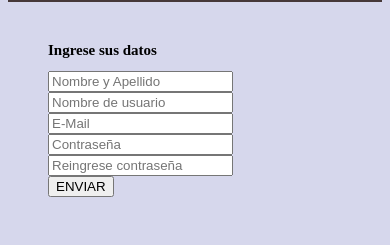
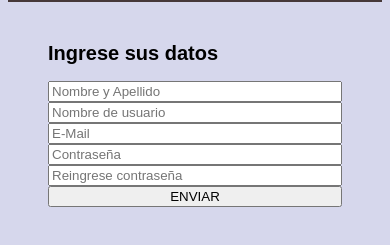
Before and after one commit to dostermanok/Santorini-Osterman, a plain HTML site: page pages/contacto.html in a window 390 px wide. Shown: the part 197-442 px from the top of the page. Drawn offline with Linux system fonts and the light colour scheme; a web font is replaced by a local one.

Commit message:
Se acomoda FORM

```diff
--- a/css/style.css
+++ b/css/style.css
@@ -275,3 +275,30 @@ main {
     font-family: Arial, Helvetica, sans-serif;
     text-align: justify;
 }
+
+
+/* CONTACTO */
+
+.form {
+    display: flex;
+    flex-direction:column;
+    width: 50%;
+}
+
+#form {
+    font-family: Arial, Helvetica, sans-serif;
+    font-size: 2em;
+}
+
+@media screen and (max-width: 412px) {
+    .form {
+        display: flex;
+        flex-direction:column;
+        width: 100%;
+    }
+
+    #form {
+        font-family: Arial, Helvetica, sans-serif;
+        font-size: 2em;
+    }
+}
--- a/pages/contacto.html
+++ b/pages/contacto.html
@@ -22,19 +22,14 @@
         </nav>
     </header>
 
-    <main class="contact">
-        <h2>Ingrese sus datos</h2>
-        <form>
+    <main>
+        <h2 id="form">Ingrese sus datos</h2>
+        <form class="form">
             <input type="text" name="nombreyapellido" id="" placeholder="Nombre y Apellido">
-            <br>
             <input type="text" name="username" id="" placeholder="Nombre de usuario">
-            <br>
             <input type="email" name="direccionemail" id="" placeholder="E-Mail">
-            <br>
             <input type="password" name="password" id="" placeholder="Contraseña">
-            <br>
             <input type="password" name="repassword" id="" placeholder="Reingrese contraseña">
-            <br>
             <input type="button" value="ENVIAR">
         </form>
     </main>
```
